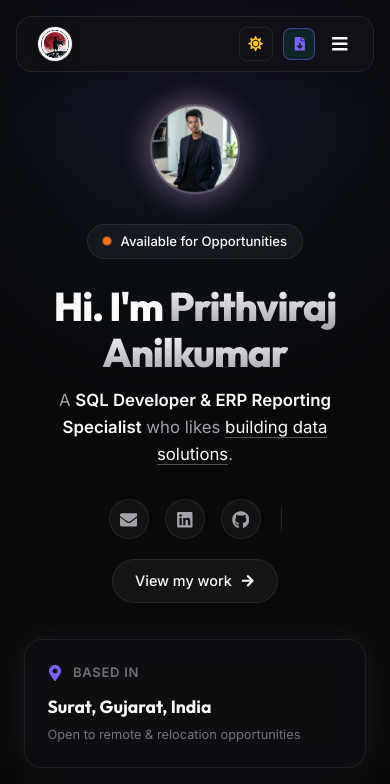
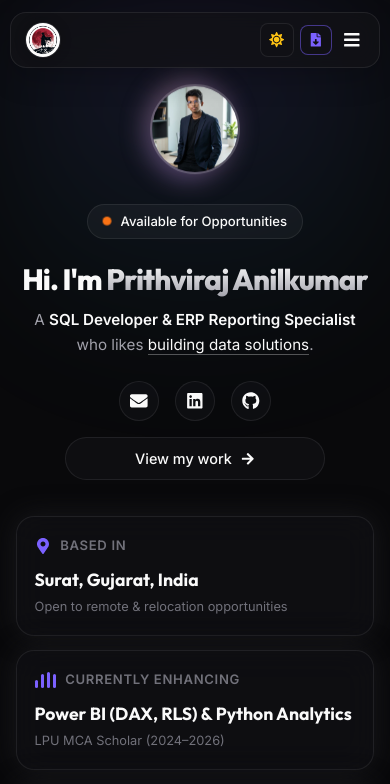
Before and after one commit to prithvirajanilkumarit-wq/Portfolio, a React (Create React App) app: page / in a window 390 px wide. Shown: the top 784 px of the page. Built offline with nearby package versions, Linux system fonts and the light colour scheme; the HTML template or start-up script is replaced by a standard one.

Commit message:
Fix navbar options, mobile responsiveness overflow, and social button contrast

```diff
--- a/src/components/About.css
+++ b/src/components/About.css
@@ -207,10 +207,15 @@
 }
 
 @media (max-width: 576px) {
+  .about__profile-card,
+  .about__summary-card {
+    padding: 1.1rem;
+  }
   .about__industry-grid {
     grid-template-columns: 1fr;
   }
   .about__stats-row {
-    grid-template-columns: 1fr;
+    grid-template-columns: repeat(2, 1fr);
+    gap: 0.5rem;
   }
 }
--- a/src/components/Contact.css
+++ b/src/components/Contact.css
@@ -80,12 +80,16 @@
   transition: all var(--transition-fast);
 }
 
-.contact__item:hover .contact__copy-icon {
+.contact__item:hover .contact__copy-icon,
+.contact__item:active .contact__copy-icon,
+.contact__item:focus .contact__copy-icon {
   opacity: 1;
   color: var(--color-accent-purple);
 }
 
-.contact__item:hover {
+.contact__item:hover,
+.contact__item:active,
+.contact__item:focus {
   background: var(--color-bg-card-hover);
   border-color: var(--color-accent-purple);
   transform: translateX(3px);
@@ -119,6 +123,8 @@
   font-size: 0.88rem;
   font-weight: 600;
   color: var(--color-text-bright);
+  word-break: break-all;
+  overflow-wrap: anywhere;
 }
 
 .contact__resume-box {
@@ -192,6 +198,10 @@
 }
 
 @media (max-width: 576px) {
+  .contact__info-card,
+  .contact__form {
+    padding: 1.1rem;
+  }
   .contact__input-group {
     grid-template-columns: 1fr;
   }
--- a/src/components/ContinuousLearning.css
+++ b/src/components/ContinuousLearning.css
@@ -120,3 +120,12 @@
     grid-template-columns: 1fr;
   }
 }
+
+@media (max-width: 576px) {
+  .learning__card {
+    padding: 1.1rem;
+  }
+  .learning__card-title {
+    font-size: 1.2rem;
+  }
+}
--- a/src/components/Education.css
+++ b/src/components/Education.css
@@ -133,3 +133,16 @@
     grid-template-columns: 1fr;
   }
 }
+
+@media (max-width: 576px) {
+  .education__card {
+    padding: 1.1rem;
+  }
+  .education__degree {
+    font-size: 1.2rem;
+  }
+  .education__meta-row {
+    padding: 0.5rem 0.75rem;
+    gap: 0.5rem;
+  }
+}
--- a/src/components/Experience.css
+++ b/src/components/Experience.css
@@ -155,3 +155,12 @@
     align-items: flex-start;
   }
 }
+
+@media (max-width: 576px) {
+  .experience__card {
+    padding: 1.1rem;
+  }
+  .experience__role {
+    font-size: 1.2rem;
+  }
+}
--- a/src/components/Hero.css
+++ b/src/components/Hero.css
@@ -190,28 +190,31 @@
   width: 40px;
   height: 40px;
   border-radius: 50%;
-  background: rgba(255, 255, 255, 0.04);
+  background: var(--color-bg-card);
   border: 1px solid var(--color-border);
   display: flex;
   align-items: center;
   justify-content: center;
-  color: var(--color-text-main);
+  color: var(--color-text-bright);
   font-size: 1.1rem;
   text-decoration: none;
   transition: all var(--transition-fast);
 }
 
-.hero__social-icon-btn:hover {
-  background: rgba(255, 255, 255, 0.12);
-  border-color: rgba(255, 255, 255, 0.3);
-  color: #fff;
+.hero__social-icon-btn:hover,
+.hero__social-icon-btn:active,
+.hero__social-icon-btn:focus {
+  background: var(--color-accent-purple);
+  border-color: var(--color-accent-purple);
+  color: #ffffff !important;
   transform: scale(1.15);
+  box-shadow: 0 4px 15px rgba(123, 97, 255, 0.35);
 }
 
 .hero__row-separator {
   width: 1px;
   height: 24px;
-  background: rgba(255, 255, 255, 0.12);
+  background: var(--color-border);
 }
 
 .hero__work-btn {
@@ -219,7 +222,7 @@
   align-items: center;
   gap: 0.6rem;
   padding: 0.55rem 1.35rem;
-  background: rgba(255, 255, 255, 0.05);
+  background: var(--color-bg-card);
   border: 1px solid var(--color-border);
   border-radius: 50px;
   color: var(--color-text-bright);
@@ -230,9 +233,12 @@
   transition: all var(--transition-fast);
 }
 
-.hero__work-btn:hover {
-  background: rgba(255, 255, 255, 0.12);
-  border-color: rgba(255, 255, 255, 0.3);
+.hero__work-btn:hover,
+.hero__work-btn:active,
+.hero__work-btn:focus {
+  background: var(--color-bg-card-hover);
+  border-color: var(--color-accent-purple);
+  color: var(--color-text-bright);
 }
 
 .hero__work-btn:hover .hero__work-arrow {
@@ -371,6 +377,43 @@
 }
 
 @media (max-width: 576px) {
+  .hero {
+    padding-top: 90px;
+    padding-bottom: 2.5rem;
+    overflow-x: hidden;
+  }
+
+  .hero__title {
+    font-size: clamp(1.75rem, 7.5vw, 2.5rem);
+    word-break: break-word;
+    overflow-wrap: break-word;
+  }
+
+  .hero__subtitle {
+    font-size: clamp(0.95rem, 3.8vw, 1.15rem);
+    word-break: break-word;
+    overflow-wrap: break-word;
+    padding: 0 0.5rem;
+    margin-bottom: 1.5rem;
+  }
+
+  .hero__action-row {
+    flex-direction: column;
+    gap: 1rem;
+    width: 100%;
+    align-items: center;
+  }
+
+  .hero__row-separator {
+    display: none;
+  }
+
+  .hero__work-btn {
+    width: 100%;
+    max-width: 260px;
+    justify-content: center;
+  }
+
   .hero__bento-grid {
     grid-template-columns: 1fr;
     grid-template-areas:
@@ -379,5 +422,10 @@
       "db"
       "reporting"
       "connect";
+    gap: 0.9rem;
+  }
+
+  .bento-card {
+    padding: 1.1rem;
   }
 }
--- a/src/components/Navbar.css
+++ b/src/components/Navbar.css
@@ -127,79 +127,38 @@
   transform: rotate(15deg) scale(1.05);
 }
 
-/* GitHub Star Pill */
-.navbar-floating__github-btn {
+/* Resume PDF button */
+.navbar-floating__resume-btn {
   display: inline-flex;
   align-items: center;
-  gap: 0.4rem;
-  padding: 0.35rem 0.75rem;
+  gap: 0.45rem;
+  padding: 0.38rem 0.85rem;
   background: var(--color-bg-card);
-  border: 1px solid var(--color-border);
+  border: 1px solid var(--color-border-active);
   border-radius: 8px;
+  color: var(--color-text-bright);
   font-size: 0.78rem;
-  color: var(--color-text-main);
+  font-weight: 500;
   text-decoration: none;
   transition: all var(--transition-fast);
 }
 
-.navbar-floating__github-btn:hover {
-  background: var(--color-bg-card-hover);
-  border-color: var(--color-border-hover);
-  color: var(--color-text-bright);
-}
-
-/* Search Button (⌘K) */
-.navbar-floating__search-btn {
-  display: inline-flex;
-  align-items: center;
-  gap: 0.4rem;
-  padding: 0.35rem 0.75rem;
-  background: var(--color-bg-card);
-  border: 1px solid var(--color-border);
-  border-radius: 8px;
-  color: var(--color-text-main);
-  font-family: var(--font-primary);
-  font-size: 0.78rem;
-  cursor: pointer;
-  transition: all var(--transition-fast);
-}
-
-.navbar-floating__search-btn:hover {
-  background: var(--color-bg-card-hover);
-  border-color: var(--color-border-hover);
-  color: var(--color-text-bright);
-}
-
-.navbar-floating__kbd {
-  font-family: var(--font-mono);
-  font-size: 0.68rem;
-  padding: 0.1rem 0.35rem;
-  background: var(--color-bg-secondary);
-  border: 1px solid var(--color-border);
-  border-radius: 4px;
-  color: var(--color-text-muted);
-}
-
-/* Resume PDF button */
-.navbar-floating__resume-btn {
-  display: inline-flex;
-  align-items: center;
-  justify-content: center;
-  width: 32px;
-  height: 32px;
-  background: rgba(13, 148, 136, 0.15);
-  border: 1px solid var(--color-border-active);
-  border-radius: 8px;
+.navbar-floating__resume-btn .navbar-floating__action-icon {
   color: var(--color-accent-purple);
   font-size: 0.85rem;
-  text-decoration: none;
-  transition: all var(--transition-fast);
+  transition: color var(--transition-fast);
 }
 
 .navbar-floating__resume-btn:hover {
   background: var(--color-accent-purple);
-  color: #fff;
+  border-color: var(--color-accent-purple);
+  color: #ffffff;
   transform: translateY(-1px);
+  box-shadow: var(--shadow-glow-purple);
+}
+
+.navbar-floating__resume-btn:hover .navbar-floating__action-icon {
+  color: #ffffff;
 }
 
 /* Hamburger */
@@ -219,8 +178,16 @@
 }
 
 @media (max-width: 820px) {
+  .navbar-floating {
+    width: calc(100% - 1.25rem);
+    top: 12px;
+  }
+
+  .navbar-floating__container {
+    padding: 0 0.85rem;
+  }
+
   .navbar-floating__nav,
-  .navbar-floating__github-btn,
   .navbar-floating__search-text,
   .navbar-floating__kbd {
     display: none;
@@ -234,19 +201,21 @@
   .navbar-floating__mobile {
     display: block;
     position: absolute;
-    top: 66px;
+    top: 64px;
     left: 0;
     right: 0;
+    max-width: 100%;
     background: var(--color-bg-card);
     backdrop-filter: blur(20px);
     border: 1px solid var(--color-border);
     border-radius: 16px;
-    padding: 1.5rem;
+    padding: 1.25rem;
     box-shadow: 0 15px 35px rgba(0, 0, 0, 0.3);
     opacity: 0;
     pointer-events: none;
     transform: translateY(-10px);
     transition: all var(--transition-med);
+    overflow-x: hidden;
   }
 
   .navbar-floating__mobile--open {
@@ -275,3 +244,18 @@
     margin-top: 0.5rem;
   }
 }
+
+@media (max-width: 500px) {
+  .navbar-floating__actions {
+    gap: 0.4rem;
+  }
+
+  .navbar-floating__resume-text {
+    display: none;
+  }
+
+  .navbar-floating__resume-btn {
+    padding: 0.42rem 0.5rem;
+    border-radius: 8px;
+  }
+}
--- a/src/components/Navbar.js
+++ b/src/components/Navbar.js
@@ -1,6 +1,6 @@
 import React, { useState, useEffect } from 'react';
 import { Link } from 'react-scroll';
-import { FaGithub, FaFileDownload, FaTimes, FaBars, FaSun, FaMoon } from 'react-icons/fa';
+import { FaFileDownload, FaTimes, FaBars, FaSun, FaMoon } from 'react-icons/fa';
 import './Navbar.css';
 
 const NAV_LINKS = [
@@ -76,26 +76,16 @@ function Navbar({ theme, onToggleTheme }) {
             )}
           </button>
 
-          {/* GitHub Star Pill */}
-          <a
-            href="https://github.com/prithvirajanilkumarit-wq/Portfolio"
-            target="_blank"
-            rel="noopener noreferrer"
-            className="navbar-floating__github-btn"
-            aria-label="GitHub Repository"
-          >
-            <FaGithub className="navbar-floating__action-icon" />
-            <span className="navbar-floating__gh-text">GitHub</span>
-          </a>
-
-          {/* Resume Button */}
+          {/* Resume Download Button */}
           <a
             href={`${process.env.PUBLIC_URL}/resume.pdf`}
             download="Prithviraj_Anilkumar_Resume.pdf"
             className="navbar-floating__resume-btn"
             aria-label="Download Resume"
+            title="Download Resume"
           >
-            <FaFileDownload />
+            <FaFileDownload className="navbar-floating__action-icon" />
+            <span className="navbar-floating__resume-text">Resume</span>
           </a>
 
           {/* Mobile Hamburger */}
--- a/src/components/Projects.css
+++ b/src/components/Projects.css
@@ -156,3 +156,20 @@
     grid-template-columns: 1fr;
   }
 }
+
+@media (max-width: 576px) {
+  .projects__card {
+    padding: 1.1rem;
+  }
+  .projects__filters {
+    gap: 0.4rem;
+  }
+  .projects__filter-btn {
+    padding: 0.45rem 0.85rem;
+    font-size: 0.8rem;
+  }
+  .projects__notice {
+    padding: 0.5rem 0.75rem;
+    font-size: 0.78rem;
+  }
+}
--- a/src/components/Skills.css
+++ b/src/components/Skills.css
@@ -117,3 +117,9 @@
     grid-template-columns: 1fr;
   }
 }
+
+@media (max-width: 576px) {
+  .skills__panel {
+    padding: 1.1rem;
+  }
+}
--- a/src/index.css
+++ b/src/index.css
@@ -91,11 +91,17 @@
   --spotlight-glow: rgba(13, 148, 136, 0.08);
 }
 
-/* Reset */
+/* Reset & Global Overflow Safeguards */
 *, *::before, *::after {
   box-sizing: border-box;
   margin: 0;
   padding: 0;
+  max-width: 100%;
+}
+
+img, video, iframe, svg {
+  max-width: 100%;
+  height: auto;
 }
 
 html {
@@ -103,6 +109,8 @@ html {
   font-size: 16px;
   background-color: var(--color-bg-main);
   transition: background-color var(--transition-med);
+  overflow-x: hidden;
+  width: 100%;
 }
 
 body {
@@ -113,7 +121,15 @@ body {
   -webkit-font-smoothing: antialiased;
   -moz-osx-font-smoothing: grayscale;
   overflow-x: hidden;
+  width: 100%;
+  position: relative;
   transition: background-color var(--transition-med), color var(--transition-med);
+}
+
+#root, .app, main {
+  overflow-x: hidden;
+  width: 100%;
+  max-width: 100vw;
 }
 
 /* Custom Scrollbar */
@@ -136,6 +152,13 @@ body {
   max-width: var(--container-max);
   margin: 0 auto;
   padding: 0 1.5rem;
+  width: 100%;
+}
+
+@media (max-width: 576px) {
+  .container {
+    padding: 0 1rem;
+  }
 }
 
 /* Section Header - Compact Spacing */
```
Also changed, not shown: src/components/Footer.css (+16 -11 lines).
